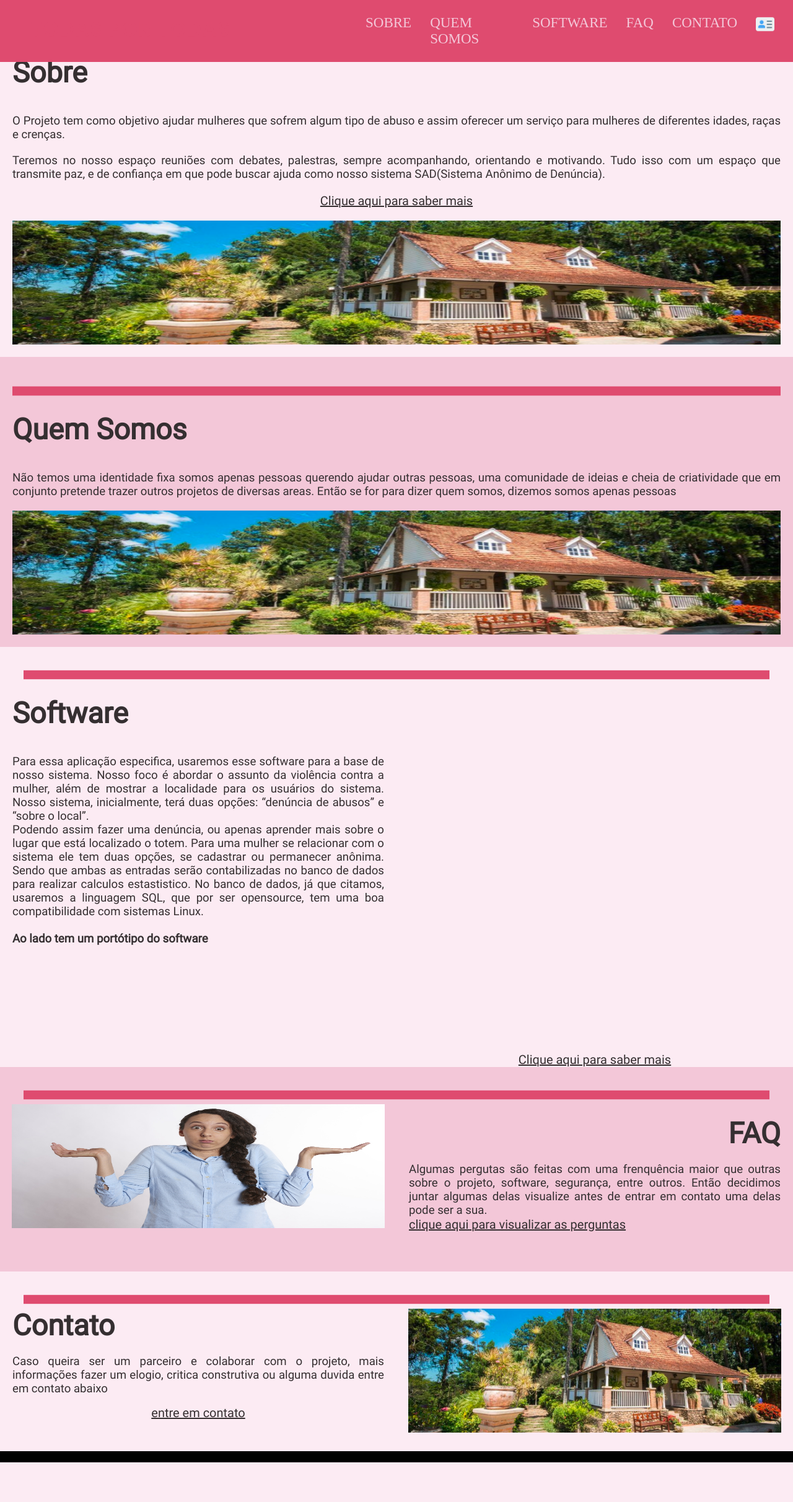
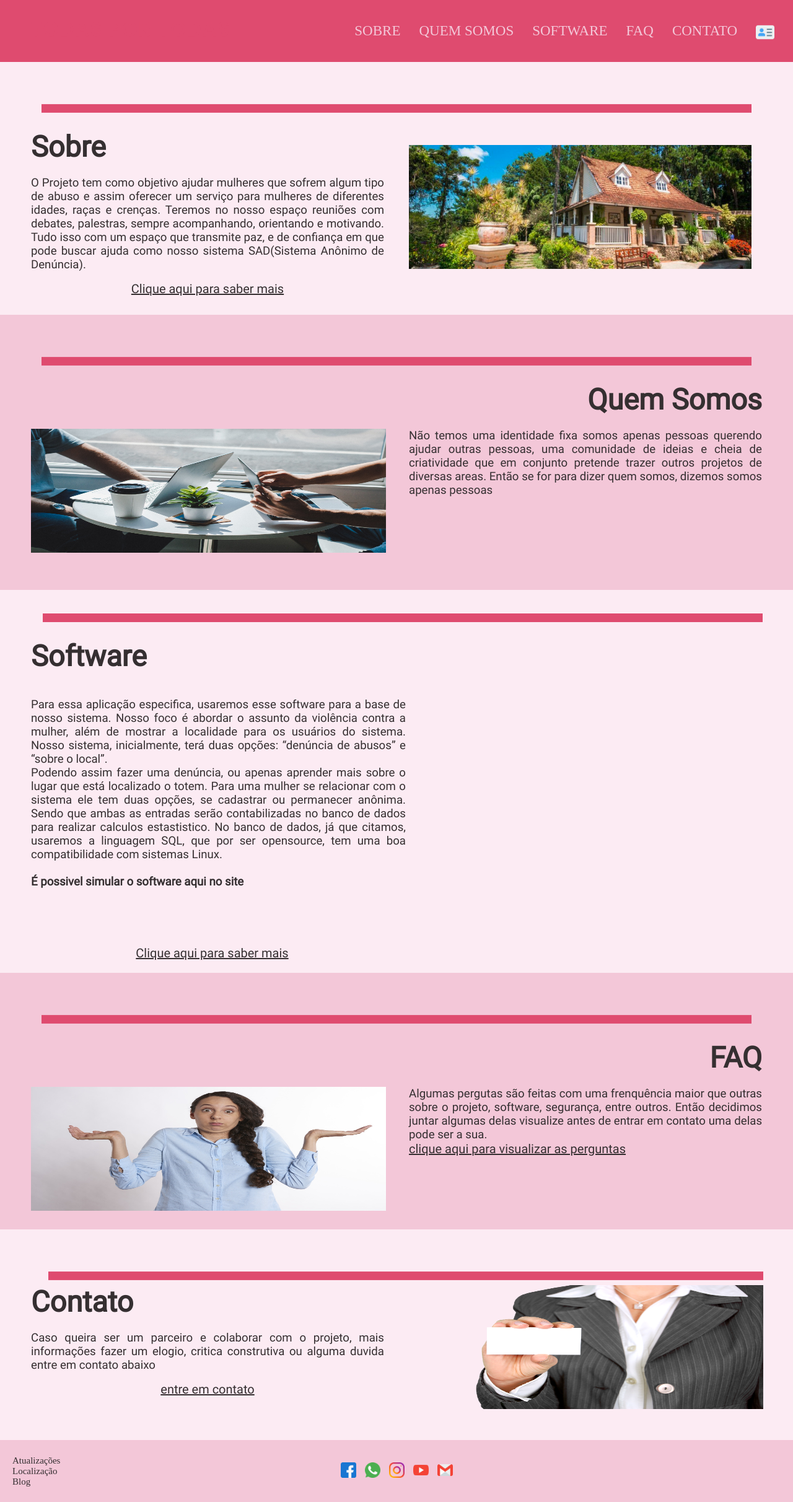
Before and after one commit to Nihagy/demoday, a Django app: page / in a window 1280 px wide. Shown: the whole page at 62% size. Before the commit the page ends 2360 px from the top, so only its background shows below. Run offline with Django 3.2, Linux system fonts and the light colour scheme; grey boxes are pictures that could not be loaded.

Commit message:
finalizando

```diff
--- a/todas_por_todas/static/css/scontato.css
+++ b/todas_por_todas/static/css/scontato.css
@@ -154,9 +154,9 @@
         font-size: 20px;
     }
 
-    footer{
+    /* footer{
         background-color: #df4b6f;
         width: 50%;
-    }
+    } */
 
 }
--- /dev/null
+++ b/todas_por_todas/static/css/sfooter.css
@@ -0,0 +1,43 @@
+@media(min-width: 320px){
+
+    footer{
+        display: grid;
+        grid-template-areas: 'texto' 'imagens';
+        grid-template-columns: 50vw 50vw;
+        grid-template-rows: 100px;
+        max-width: 1440px;
+        background-color: #f3c7d8;
+        justify-content: center;
+        align-items: center;
+    }
+
+    footer img{
+        height: 25px;
+        width: 25px;
+    }
+
+    footer figure{
+        grid-area: texto img;
+        grid-column: 1/3;
+        grid-row: 1;
+        margin: auto;
+    }
+
+    footer figure img{
+        margin: 5px;
+    }
+
+
+    footer ul{
+        grid-area: texto;
+        grid-column: 1;
+        grid-row: 1;
+        margin-left: 20px;
+        font-size: 15px;
+    }
+
+    footer a{
+        text-decoration: none;
+    }
+
+}
--- a/todas_por_todas/static/css/sindex.css
+++ b/todas_por_todas/static/css/sindex.css
@@ -22,12 +22,13 @@
                                 'software'
                                 'faq'
                                 'contato';
-        grid-template-columns: 50vw 50vw;
+        grid-template-columns: 100vw;
         grid-template-rows: repeat(10vh*6);
         font-size: 20px;
     }
 
     main section{
+        max-width: 1440px;
         text-align: center;
         font-family: "roboto";
         font-size: 40px;
@@ -93,13 +94,11 @@
         grid-row: 5;
     }
 
-    footer{
+    /* footer{
         grid-area: sobre;
         grid-column: 1/3;
         grid-row: 6;
-        width: 100%;
-        background-color: black;
-    }
+    } */
 
     .img-cl2, .img-cl1{
         margin-top: 20px;
@@ -137,7 +136,7 @@
         grid-template-areas: 'texto' 'img';
         grid-template-columns: 1fr 1fr;
         grid-template-rows: repeat(10vh*5);
-        width: 100%;
+        /* max-width: 1440px; */
     }
 
     /* ordem de acordo com o conteudo,
@@ -171,26 +170,27 @@
 
     #software p{
         grid-column: 1;
-        margin-top: 20px;
+        margin-right: 0;
         grid-row: 3;
     }
 
     #software a{
         grid-column: 2;
-        margin-top: 500px;
+        padding-top: 500px;
         grid-row: 3;
     }
 
     #software iframe{
         grid-column: 2/3;
-        grid-row: 1/6;
-        margin-top: 180px;
+        grid-row: 3/4;
+        margin: 200px auto;
+        margin: 20px auto;
         width: 280px;
-
     }
 
     #faq{
         padding: 0;
+        padding-bottom: 20px;
     }
 
     #faq img{
@@ -202,7 +202,7 @@
 
     #faq h3{
         text-align: end;
-        grid-column: 2;
+        grid-column: 1/3;
         grid-row: 2;
         margin: 20px;
     }
@@ -215,20 +215,21 @@
 
     #faq a{
         grid-column: 2/3;
-        grid-row: 4;
+        grid-row: 3;
     }
 
     #faq img.img-cl1{
         grid-column: 1;
-        grid-row: 2/5;
+        grid-row: 3/5;
         /* margin: 100px 20px 0; */
-        margin: auto auto 70px;
+        margin: auto 20px ;
     }
 
 
 
     #contato{
         padding: 0;
+        padding-bottom: 20px;
     }
 
     #contato img{
@@ -260,7 +261,7 @@
     #contato img.img-cl2{
         grid-column: 2/3;
         grid-row: 2/5;
-        margin: auto auto 30px;
+        margin: auto auto 20px;
     }
 
 
@@ -270,45 +271,125 @@
 }
 
 
-@media(min-width: 769px){
+@media(min-width: 768px){
 
-    /* #software a{
-        grid-area: soft;
-        grid-row: 2;
-        margin: auto auto 10px;
-    }
 
-    #software img{
-        grid-area: texto;
-        grid-column: 1/3;
-        grid-row: 1;
-        width: 100%;
-    }
-
-    #software p{
-        padding-top: 20px;
-    } */
-
-    iframe{
+    #software iframe{
         margin-left: 50px;
         width: 300px;
         height: 400px;
-        margin-top: 130px;
+        margin: auto auto;
     }
 
-    /* iframe{
-        margin-left: 50px;
-    }  */
+    #software a{
+        grid-row: 4;
+        padding: 0;
+        grid-column: 1;
+        padding-bottom: 20px;
+    }
+
+    #sobre{
+        padding: 0;
+        padding-bottom: 20px;
+    }
+
+    #sobre img{
+        grid-column: 1/3;
+        grid-row: 1;
+        margin-top: 30px;
+        width: 94%;
+    }
+
+    #sobre h3{
+        grid-column: 1;
+        grid-row: 2;
+        margin: 20px;
+    }
+
+    #sobre p{
+        grid-column: 1;
+        grid-row: 3;
+        margin: 0 20px 20px;
+        padding-bottom: 20px;
+    }
+
+    #sobre a{
+        grid-column: 1;
+        grid-row: 3;
+        margin-top: auto;
+    }
+
+    #sobre img.img-cl2{
+        grid-column: 2/3;
+        grid-row: 2/5;
+        margin: auto 20px;
+        padding-right: 20px;
+    }
+
+
+    #quemsomos{
+        padding: 0;
+    }
+
+    #quemsomos img{
+        grid-column: 1/3;
+        grid-row: 1;
+        margin-top: 30px;
+        width: 94%;
+    }
+
+    #quemsomos h3{
+        text-align: end;
+        grid-column: 1/3;
+        grid-row: 2;
+        margin: 20px;
+    }
+
+    #quemsomos p{
+        grid-column: 2/3;
+        grid-row: 3;
+        margin: 0 20px 20px;
+    }
+
+    /* #quemsomos a{
+        grid-column: 2/3;
+        grid-row: 4;
+    } */
+
+    #quemsomos img.img-cl1{
+        grid-column: 1;
+        grid-row: 3/4;
+        margin: auto 20px 30px;
+    }
+
 
 }
 
 
-@media(min-width: 834px){
+@media(min-width: 1024px){
 
-    iframe{
-        margin: 120px auto auto;
+    #sobre, #quemsomos, #faq, #contato{
+        padding: 30px;
     }
 
+    #Qquemsomos p {
+        padding-right: 30px
+    }
+
+    #software{
+        padding-left: 30px;
+    }
+
+    #software img{
+        width: 97%;
+        padding-right: 30px;
+        padding-left: 20px;
+    }
+
+    #contato img:first-child{
+        width: 97%;
+        padding-left: 30px
+    }
 }
 
 
--- a/todas_por_todas/static/css/style.css
+++ b/todas_por_todas/static/css/style.css
@@ -9,6 +9,8 @@
     box-sizing: border-box;
 }
 
+/* ============================================= */
+/*  nav-bar */
 
 @media(min-width: 320px){
 
@@ -39,12 +41,13 @@
     }
 
     .logo-max img{
-        width: 320px;
+        width: 200px;
         color: #f3c7d8;
+        margin: 0 auto;
     }
 
     .logo-min img{
-        width: 280px;
+        width: 220px;
         color: #df4b6f;
     }
 
@@ -116,6 +119,14 @@
         padding: 0 16px;
     }
 
+    .logo-max img{
+        width: 270px;
+    }
+
+    .logo-min img{
+        width: 300px;
+    }
+
 }
 
 
@@ -137,16 +148,7 @@
 @media(max-width: 768px){
 
     #menu-logo{
-        position: relative;
         grid-template-areas: "logo ... navbar" ;
-    }
-
-    .logo-max img{
-        width: 270px;
-    }
-
-    .logo-min img{
-        width: 300px;
     }
 
     .menu{
@@ -372,8 +374,6 @@
 
     .nav-max{
         color: #f3c7d8;
-        /* padding-left: 300px; */
-        width: 700px;
     }
 
     .nav-min{
@@ -409,11 +409,11 @@
     }
 
     header{
-        width: 1660px;
+        width: 1440px;
     }
 
     body{
-        width: 1660px;
+        width: 1440px;
         margin: auto;
     }
 }
--- a/todas_por_todas/templates/index.html
+++ b/todas_por_todas/templates/index.html
@@ -6,16 +6,16 @@
 {% block content %}
     <head>
         <link rel="stylesheet" href="{% static 'css/sindex.css' %}">
+        <link rel="stylesheet" href="{% static 'css/sfooter.css' %}">
         <title> - Todas por Todas</title>
     </head>
-    <!-- <div class="fundo-falso"></div> -->
+    <div class="fundo-falso"></div>
     <main>
 
         <section id="sobre">
             <img src="{% static 'images/linha2.svg' %}" alt="imagem de um linha rosa">
             <h3 id="TitleSobre">Sobre</h3>
-            <p>O Projeto tem como objetivo ajudar mulheres que sofrem algum tipo de abuso e assim oferecer um serviço para mulheres de diferentes idades, raças e crenças. </p>
-            <p>Teremos no nosso espaço reuniões com debates, palestras, sempre acompanhando, orientando e motivando.  Tudo isso com um espaço que transmite paz, e de confiança em que pode buscar ajuda como nosso sistema SAD(Sistema Anônimo de Denúncia). </p>
+            <p>O Projeto tem como objetivo ajudar mulheres que sofrem algum tipo de abuso e assim oferecer um serviço para mulheres de diferentes idades, raças e crenças. Teremos no nosso espaço reuniões com debates, palestras, sempre acompanhando, orientando e motivando.  Tudo isso com um espaço que transmite paz, e de confiança em que pode buscar ajuda como nosso sistema SAD(Sistema Anônimo de Denúncia). </p>
             <a href="/sobre/">Clique aqui para saber mais</a>
             <img class="img-cl2" src="{% static 'images/lugar.png' %}" alt="">
         </section>
@@ -24,7 +24,7 @@
             <img src="{% static 'images/linha2.svg' %}" alt="imagem de um linha rosa">
             <h3 id="TitleQuem">Quem Somos</h3>
             <p>Não temos uma identidade fixa somos apenas pessoas querendo ajudar outras pessoas, uma comunidade de ideias e cheia de criatividade que em conjunto pretende trazer outros projetos de diversas areas. Então se for para dizer quem somos, dizemos somos apenas pessoas </p>
-            <img class="img-cl1" src="{% static 'images/lugar.png' %}" alt="">
+            <img class="img-cl1" src="{% static 'images/about.jpg' %}" alt="">
         </section>
 
         <section id="software">
@@ -33,7 +33,7 @@
             <iframe src="https://www.figma.com/embed?embed_host=share&url=https%3A%2F%2Fwww.figma.com%2Fproto%2F0FrcPVx9Q5wkAFU8xbxFZt%2FSistema-An%25C3%25B4nimo-de-Denuncia-demoday%3Fnode-id%3D1%253A2%26scaling%3Dscale-down" allowfullscreen></iframe>
             <p>Para essa aplicação especifica, usaremos esse software para a base de nosso      sistema. Nosso foco é abordar o assunto da violência contra a mulher, além de mostrar a localidade para os usuários do sistema. Nosso sistema, inicialmente, terá duas opções: “denúncia de abusos” e “sobre o local”. <br>Podendo assim fazer uma denúncia, ou apenas aprender mais sobre o lugar que está localizado o totem.
             Para uma mulher se relacionar com o sistema ele tem duas opções, se cadastrar ou permanecer anônima. Sendo que ambas as entradas serão contabilizadas no banco de dados para realizar calculos estastistico. No banco de dados, já que citamos, usaremos a linguagem SQL, que por ser opensource, tem uma boa compatibilidade com sistemas Linux.<br><br>
-            <strong>Ao lado tem um portótipo do software </strong></p>
+            <strong>É possivel simular o software aqui no site </strong></p>
             <a href="/sobre/#sobre-software">Clique aqui para saber mais</a>
         </section>
 
@@ -50,16 +50,8 @@
             <h3 id="TitleContato">Contato</h3>
             <p>Caso queira ser um parceiro e colaborar com o projeto, mais informações  fazer um elogio, critica construtiva ou alguma duvida entre em contato abaixo</p>
             <a href="../contato/">entre em contato</a>
-            <img class="img-cl2" src="{% static 'images/lugar.png' %}" alt="">
+            <img class="img-cl2" src="{% static 'images/contact.png' %}" alt="">
         </section>
 
     </main>
-
-    <footer>
-        <!-- <p>fdhfgdjtyhkjt</p> -->
-        <img src="" alt="">
-        <img src="" alt="">
-        <img src="" alt="">
-        <img src="" alt="">
-    </footer>
 {% endblock %}
--- a/todas_por_todas/templates/layout.html
+++ b/todas_por_todas/templates/layout.html
@@ -8,6 +8,7 @@
     <meta http-equiv="X-UA-Compatible" content="ie=edge">
     <link rel="shortcut icon" href=" {% static 'images/tpt.png' %}" type="image/x-icon">
     <link rel="stylesheet" href="{% static 'css/style.css' %}">
+    <link rel="stylesheet" href="{% static 'css/sfooter.css' %}">
     <script defer src="{% static 'js/script.js' %}"></script>
 </head>
 <body>
@@ -42,6 +43,20 @@
     {% block content %}
 
     {% endblock %}
+    <footer>
+        <ul>
+            <li><a href="">Atualizações</a></li>
+            <li> <a href="">Localização</a></li>
+            <li> <a href="">Blog</a></li>
+        </ul>
+        <figure>
+            <a href="https://www.facebook.com"><img src="{% static 'images/face.png' %}" alt=""></a>
+            <a href="https://web.whatsapp.com"><img src="{% static 'images/whats.png' %}" alt=""></a>
+            <a href="https://www.instagram.com"><img src="{% static 'images/insta.png' %}" alt=""></a>
+            <a href="https://www.youtube.com"><img src="{% static 'images/youtube.png' %}" alt=""></a>
+            <a href="https://mail.google.com"><img src="{% static 'images/gmail.png' %}" alt=""></a>
+        </figure>
 
+    </footer>
 </body>
 </html>
```
Also changed, not shown: links.txt (added, +9 -0 lines), todas_por_todas/templates/contato.html (+34 -10 lines), todas_por_todas/static/images/about.jpg (added), todas_por_todas/static/images/contact.png (added), todas_por_todas/static/images/contato.jpg (added), todas_por_todas/static/images/face.png (added), todas_por_todas/static/images/gmail.png (added), todas_por_todas/static/images/insta.png (added), todas_por_todas/static/images/twitter.png (added), todas_por_todas/static/images/whats.png (added), todas_por_todas/static/images/youtube.png (added).
